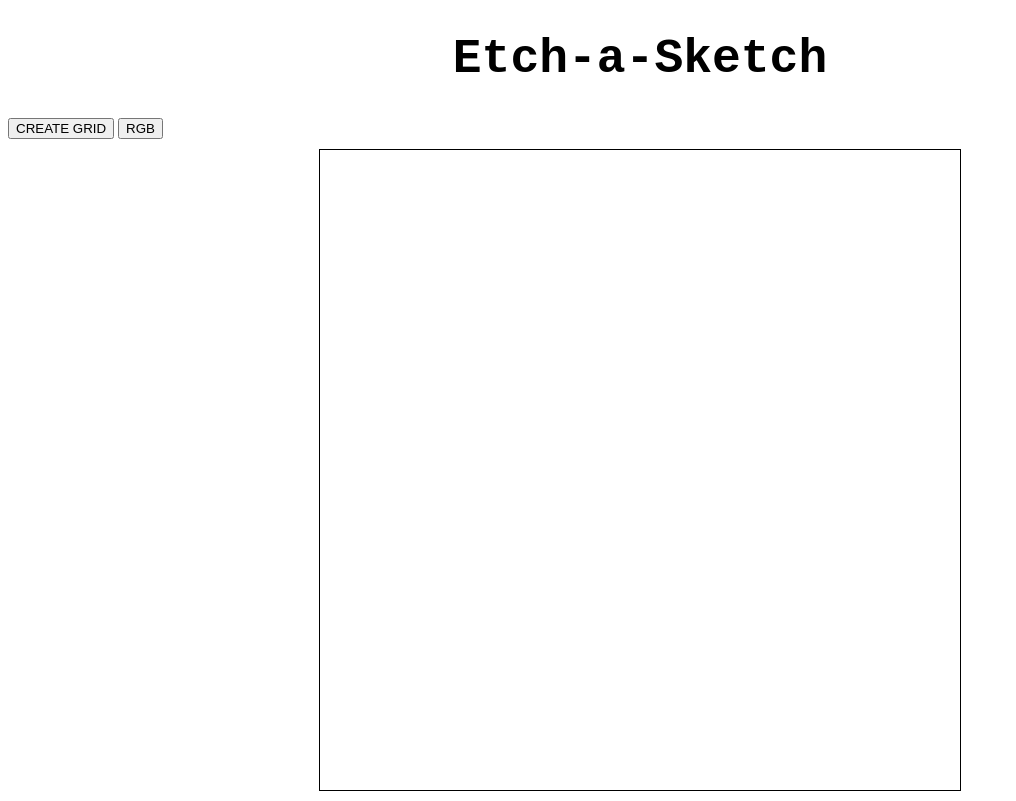
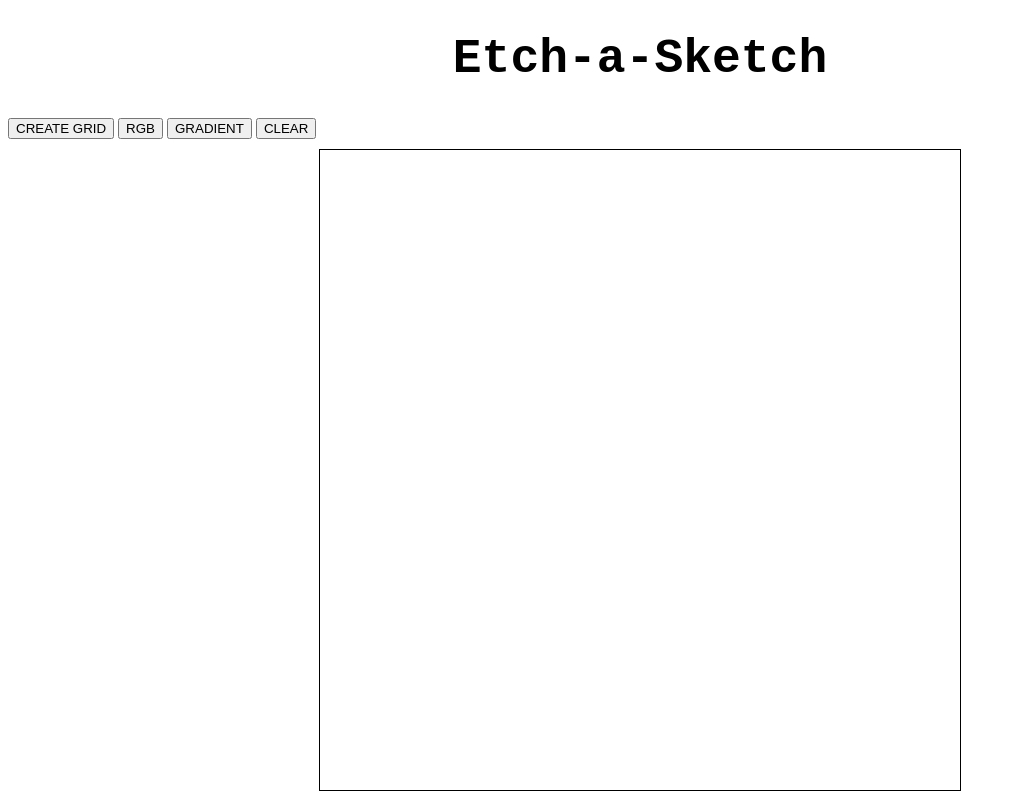
Before and after one commit to christorra93/Etch-a-Sketch, a plain HTML site: page index.html in a window 1280 px wide. Shown: the whole page, without its empty margins (0-1016 px from the left). Drawn offline with Linux system fonts and the light colour scheme.

Commit message:
Added RGB GRADIEND and CLEAR buttons

```diff
--- a/index.html
+++ b/index.html
@@ -12,6 +12,8 @@
     <div class="buttons">
         <button id="gridbtn">CREATE GRID</button>
         <button id="rgb">RGB</button>
+        <button id="gradient">GRADIENT</button>
+        <button id="clear">CLEAR</button>
     </div>
     <div id="container"></div>
 </body>
```
